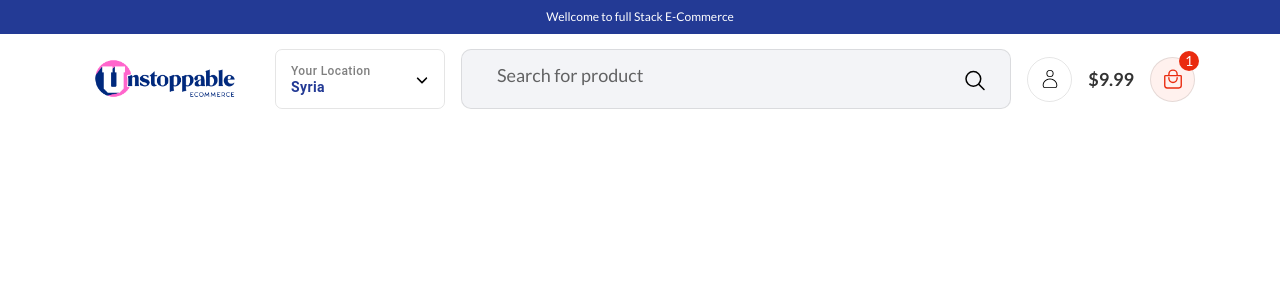
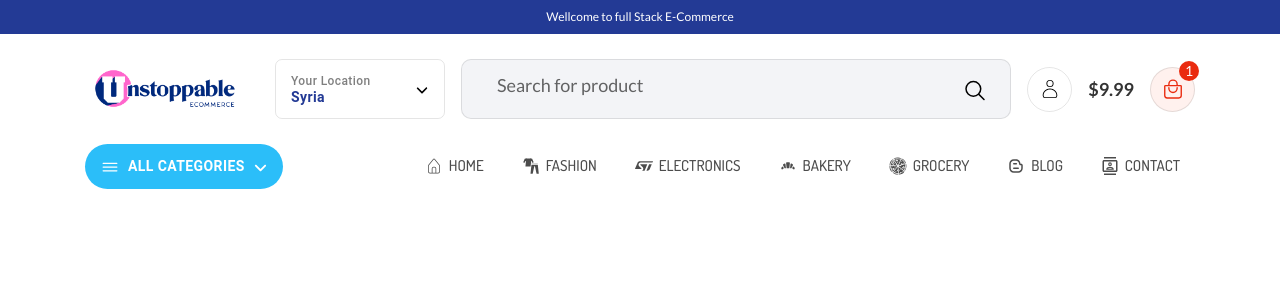
Before and after one commit to Abdullah-AlSalloum/fullstack-ecommere, a React (Create React App) app: page / in a window 1280 px wide. Shown: the top 300 px of the page. Built offline with nearby package versions, Linux system fonts and the light colour scheme.

Commit message:
adding the navigation bar

```diff
--- a/src/App.css
+++ b/src/App.css
@@ -1,4 +1,5 @@
 @import url('https://fonts.googleapis.com/css2?family=Lato:ital,wght@0,100;0,300;0,400;0,700;0,900;1,100;1,300;1,400;1,700;1,900&display=swap');
+@import url('https://fonts.googleapis.com/css2?family=Dosis:wght@200..800&family=Lato:ital,wght@0,100;0,300;0,400;0,700;0,900;1,100;1,300;1,400;1,700;1,900&display=swap');
 *{
   margin: 0px;
   padding: 0px;
@@ -12,13 +13,20 @@ body{
 .bg-blue{
   background: #233a95;
 }
+
+@media(min-width:1300px){
+  .container, .container-lg, .container-md, .container.sm, .container-xl{
+    max-width: 1200px;
+  }
+}
+
 .headerWrapper .top-strip{
   padding: 8px 0px;
 }
 
 .headerWrapper .top-strip p{color: #fff; font-size: 12px;}
 
-.headerWrapper .header{width: 100%; height: auto; padding: 15px 0px;}
+.headerWrapper .header{width: 100%; height: auto; padding: 25px 0px;}
 .logoWrapper img{width: 100%;}
 
 .headerWrapper .header .part2 .countryDrop{
@@ -112,3 +120,32 @@ header .part3 .circle svg{font-size: 22px;}
   width: 20px;
   height: 20px;
 }
+
+
+nav .allCatTab{
+  background: #2bbef9;
+  padding: 10px 15px !important;
+  border-radius: 30px !important;
+}
+
+nav .allCatTab *{color: #fff;}
+nav .allCatTab:hover{background: #2bbef9;}
+nav .allCatTab .text{font-weight: 600;}
+nav .allCatTab .icon1 svg{font-size: 20px !important;}
+nav .allCatTab .icon2 svg{font-size: 15px !important;}
+nav .navPart2 ul{margin-bottom: 0px;}
+nav .navPart2 ul li a{
+  font-size: 15px;
+  font-family: "Dosis", sans-serif;
+  font-weight: 500;
+  text-decoration: none;
+  color: rgba(0, 0, 0, 0.7);
+  display: flex;
+  align-items: center;
+  padding: 8px 15px;
+  transition: all 0.2s ease-in-out;
+  border-radius: 30px;
+  text-transform: uppercase;
+}
+nav .navPart2 ul li a svg{font-size: 18px;}
+nav .navPart2 ul li a:hover{background: #f0faff; color: #2bbef9;}
--- /dev/null
+++ b/src/components/Header/Navigation/index.js
@@ -0,0 +1,45 @@
+import Button from "@mui/material/Button";
+import { IoIosMenu } from "react-icons/io";
+import { FaAngleDown } from "react-icons/fa6";
+import { Link } from "react-router-dom";
+import { CiHome } from "react-icons/ci";
+import { GiClothes } from "react-icons/gi";
+import { SiStmicroelectronics } from "react-icons/si";
+import { MdBakeryDining } from "react-icons/md";
+import { GiFullPizza } from "react-icons/gi";
+import { RiBloggerLine } from "react-icons/ri";
+import { MdOutlineContacts } from "react-icons/md";
+
+
+function Navigation(){
+    return(
+        <>
+        <nav>
+            <div className="container">
+                <div className="row">
+                    <div className="col-sm-3 navPart1">
+                        <Button className="allCatTab align-items-center">
+                            <span className="icon1 mr-2"><IoIosMenu /></span>
+                            <span className="text">ALL CATEGORIES</span>
+                            <span className="icon2 ml-2"><FaAngleDown /></span>
+                        </Button>
+                    </div>
+                    <div className="col-sm-9 navPart2 d-flex align-items-center">
+                        <ul className="list list-inline ml-auto">
+                            <li className="list-inline-item"><Link to="/"><CiHome />&nbsp; Home</Link></li>
+                            <li className="list-inline-item"><Link to="/"><GiClothes />&nbsp; Fashion</Link></li>
+                            <li className="list-inline-item"><Link to="/"><SiStmicroelectronics />&nbsp; Electronics</Link></li>
+                            <li className="list-inline-item"><Link to="/"><MdBakeryDining />&nbsp; Bakery</Link></li>
+                            <li className="list-inline-item"><Link to="/"><GiFullPizza />&nbsp; Grocery</Link></li>
+                            <li className="list-inline-item"><Link to="/"><RiBloggerLine />&nbsp; Blog</Link></li>
+                            <li className="list-inline-item"><Link to="/"><MdOutlineContacts />&nbsp; Contact</Link></li>
+                        </ul>
+                    </div>
+                </div>
+            </div>
+        </nav>
+        </>
+    )
+}
+
+export default Navigation;
--- /dev/null
+++ b/src/components/Header/SearchBox/index.js
@@ -0,0 +1,15 @@
+import Button from "@mui/material/Button";
+import { IoSearchOutline } from "react-icons/io5";
+
+function SearchBox() {
+  return (
+    <div className="headerSearch ml-3 mr-3">
+      <input type="text" placeholder="Search for product" />
+      <Button>
+        <IoSearchOutline />
+      </Button>
+    </div>
+  );
+}
+
+export default SearchBox;
--- a/src/components/Header/index.js
+++ b/src/components/Header/index.js
@@ -1,47 +1,52 @@
-import Logo from "../../assets/images/logo.png"
+import Logo from "../../assets/images/logo.png";
 import { Link } from "react-router-dom";
 import CountryDrapdown from "../CountryDropdown";
-import { IoSearchOutline } from "react-icons/io5";
-import Button from '@mui/material/Button';
+import Button from "@mui/material/Button";
 import { CiUser } from "react-icons/ci";
 import { IoBagHandleOutline } from "react-icons/io5";
+import SearchBox from "./SearchBox";
+import Navigation from "./Navigation";
 
 
-function Header(){
-    return(
+function Header() {
+  return (
     <>
       <div className="headerWrapper">
         <div className="top-strip bg-blue">
           <div className="container">
-                    <p className="mb-0 mt-0 text-center">Wellcome to full Stack E-Commerce</p>
+            <p className="mb-0 mt-0 text-center">
+              Wellcome to full Stack E-Commerce
+            </p>
           </div>
         </div>
         <header className="header">
           <div className="container">
             <div className="row">
               <div className="logoWrapper d-flex aline-items-center col-sm-2">
-                            <Link to={'/'}><img src={Logo} alt="logo"></img></Link>
+                <Link to={"/"}>
+                  <img src={Logo} alt="logo"></img>
+                </Link>
               </div>
               <div className="col-sm-10 d-flex aline-items-center part2">
                 <CountryDrapdown />
-
-                            {/* header section */}
-                            <div className="headerSearch ml-3 mr-3">
-                                <input type="text" placeholder="Search for product"/>
-                                <Button><IoSearchOutline /></Button>
-                            </div>
+                <SearchBox />
 
 
                 {/** user Icon  */}
 
                 <div className="part3 d-flex align-items-center ml-auto">
-                               <Button className="circle mr-3"><CiUser /></Button>
-
+                  <Button className="circle mr-3">
+                    <CiUser />
+                  </Button>
                   <div className="ml-auto cartTab d-flex align-items-center">
                     <span className="price">$9.99</span>
                     <div className="position-relative ml-2">
-                                    <Button className="circle ml-2"><IoBagHandleOutline /></Button>
-                                    <span className="count d-flex align-items-center justify-content-center">1</span>
+                      <Button className="circle ml-2">
+                        <IoBagHandleOutline />
+                      </Button>
+                      <span className="count d-flex align-items-center justify-content-center">
+                        1
+                      </span>
                     </div>
                   </div>
                 </div>
@@ -49,9 +54,11 @@ function Header(){
             </div>
           </div>
         </header>
+        <Navigation />
+
       </div>
-    </>);
+    </>
+  );
 }
 
-
 export default Header;
```
Lines whose indentation alone changed are shown as unchanged.
